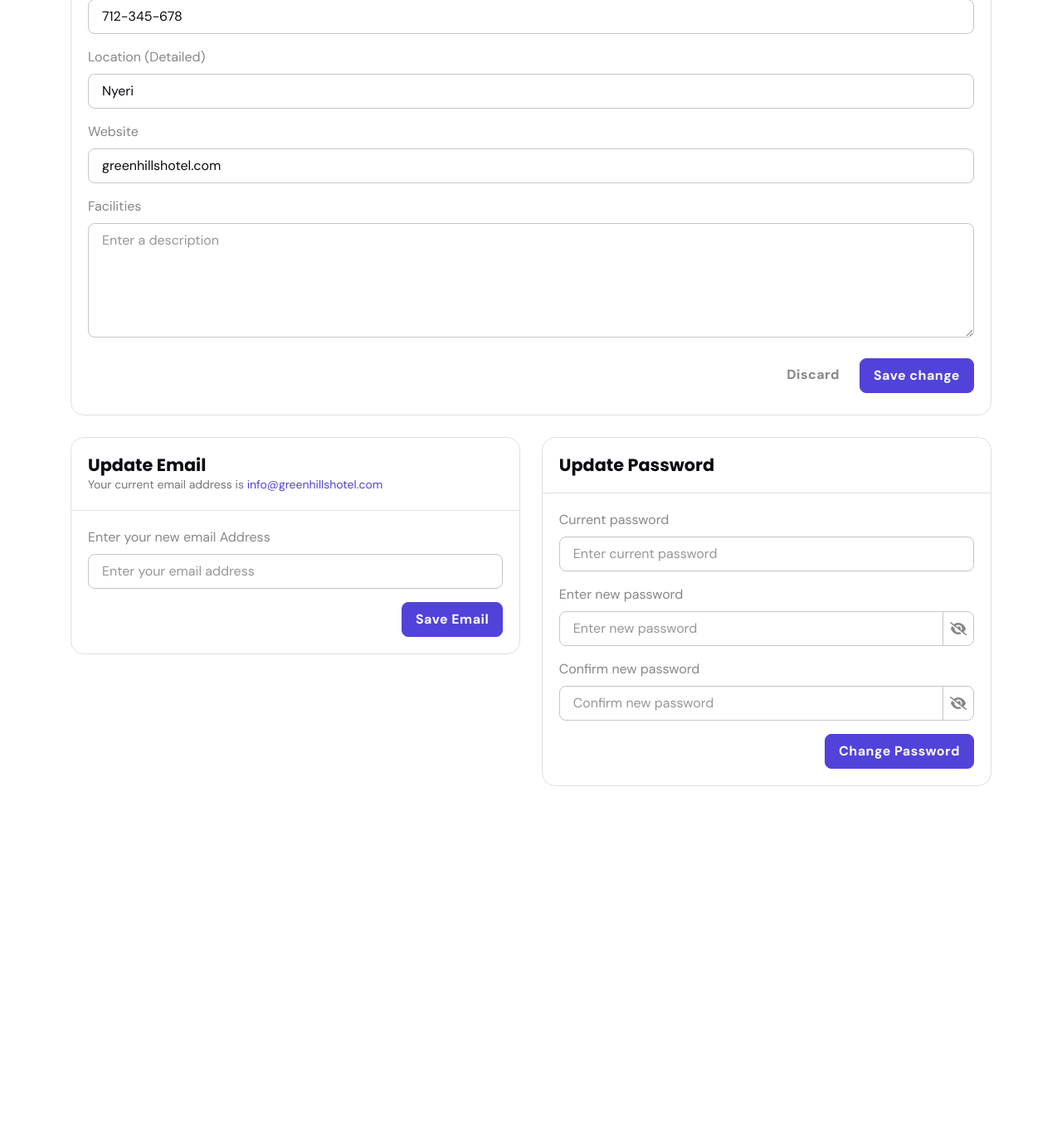
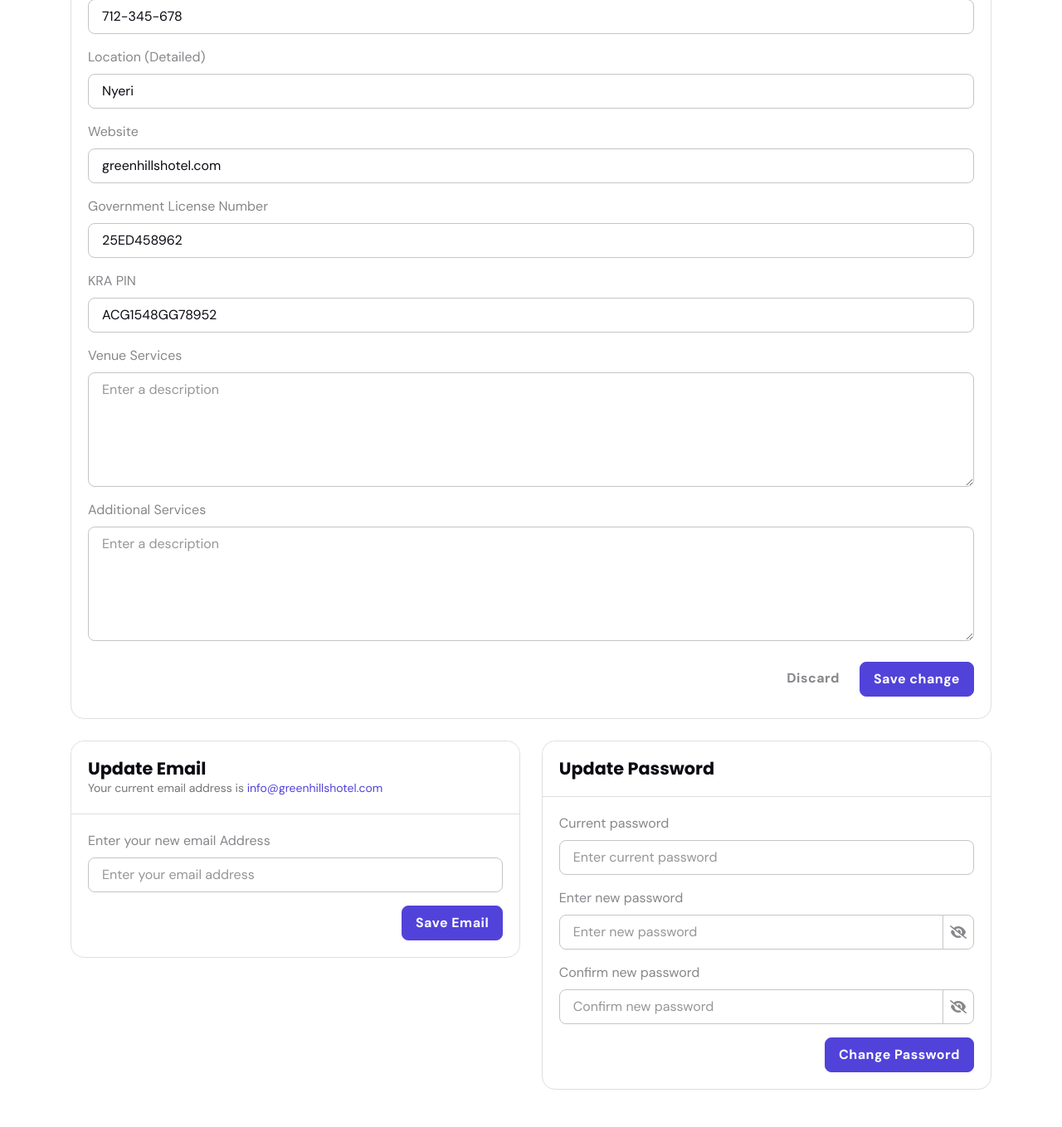
Before and after one commit to gitongatonny/ultra-venues, a PHP site: page /vendor-settings.php in a window 1280 px wide. Shown: the part 904-2263 px from the top of the page at 83% size. Before the commit the page ends 1852 px from the top, so only its background shows below. Run offline with PHP 8.4, Linux system fonts and the light colour scheme.

Commit message:
Update vendor details to be submitted

```diff
--- a/vendor-settings.php
+++ b/vendor-settings.php
@@ -207,9 +207,27 @@ Content START -->
 											<input class="form-control" type="text" value="greenhillshotel.com">
 										</div>
 
-                                        <!-- Facilities -->
+                                        <!-- Government License Number -->
+										<div class="mb-3">
+											<label class="form-label">Government License Number</label>
+											<input class="form-control" type="text" value="25ED458962">
+										</div>
+
+                                        <!-- KRA PIN -->
+										<div class="mb-3">
+											<label class="form-label">KRA PIN</label>
+											<input class="form-control" type="text" value="ACG1548GG78952">
+										</div>
+
+                                        <!-- Venue Services -->
                                         <div class="mb-3">
-                                            <label class="form-label">Facilities</label>
+                                            <label class="form-label">Venue Services</label>
+                                            <textarea class="form-control" rows="5" placeholder="Enter a description"></textarea>
+                                        </div>
+
+                                        <!-- Additional Services -->
+                                        <div class="mb-3">
+                                            <label class="form-label">Additional Services</label>
                                             <textarea class="form-control" rows="5" placeholder="Enter a description"></textarea>
                                         </div>
 
```
